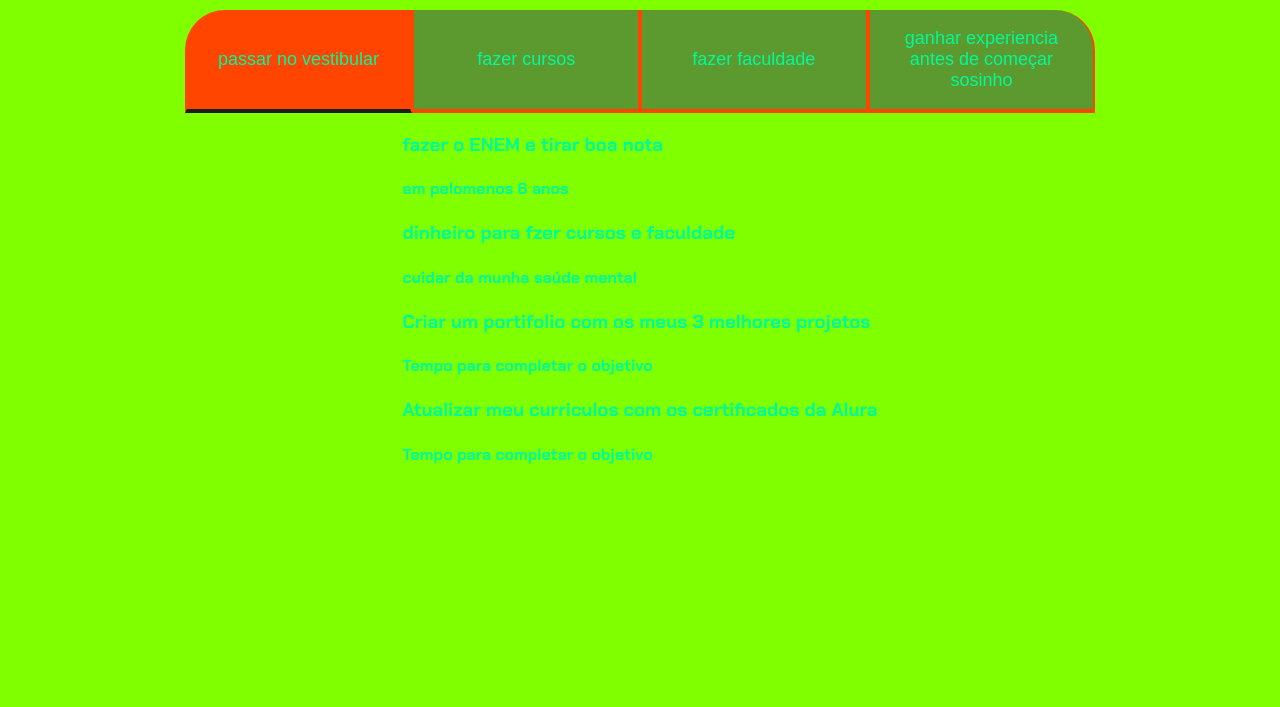
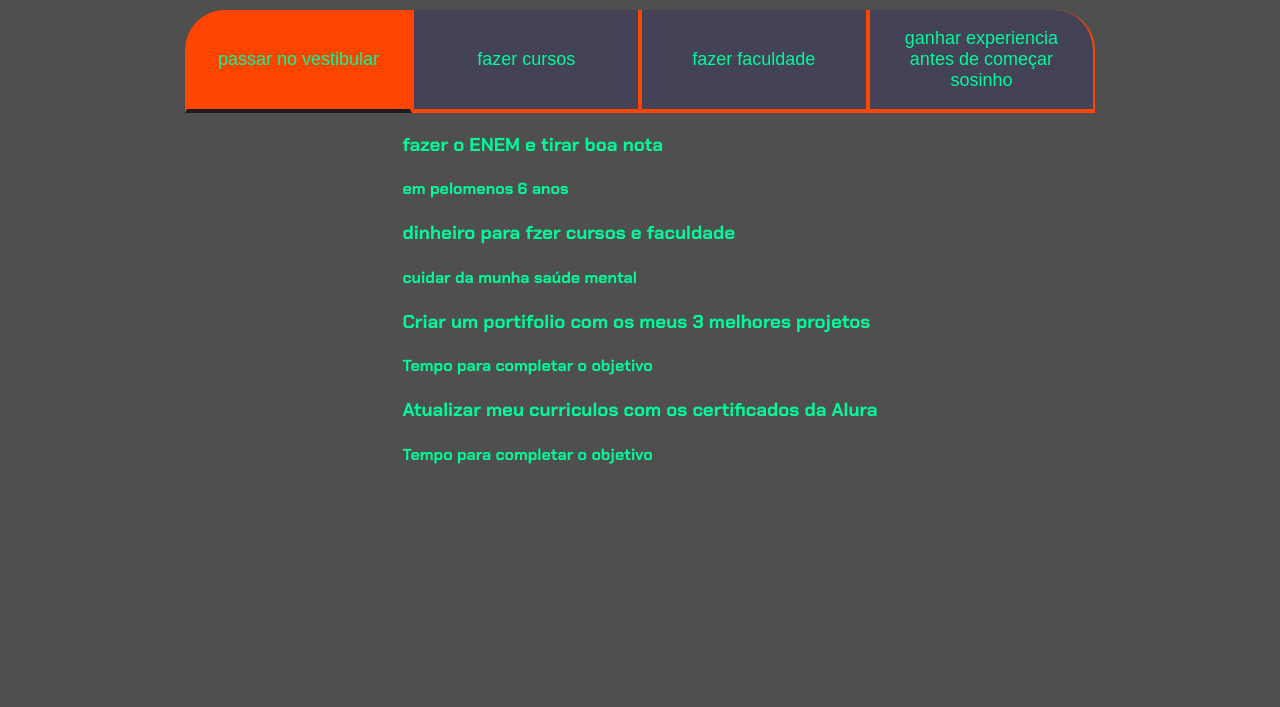
Before and after one commit to SamuelElias2/javascript-projetos-de-vidas, a plain HTML site: page index.html in a window 1280 px wide. Shown: the part 93-800 px from the top of the page. Drawn offline with Linux system fonts and the light colour scheme.

Commit message:
Update style.css

```diff
--- a/style.css
+++ b/style.css
@@ -1,7 +1,7 @@
 @import url('https://fonts.googleapis.com/css2?family=Chakra+Petch:wght@400;700&display=swap');
 
 :root {
-    --cor-de-fundo: #7FFF00;
+    --cor-de-fundo: #4F4F4F;
     --verde: #1C1C1C;
     --branco: #00FA9A;
     --botao-ativo: #FF4500;
```
